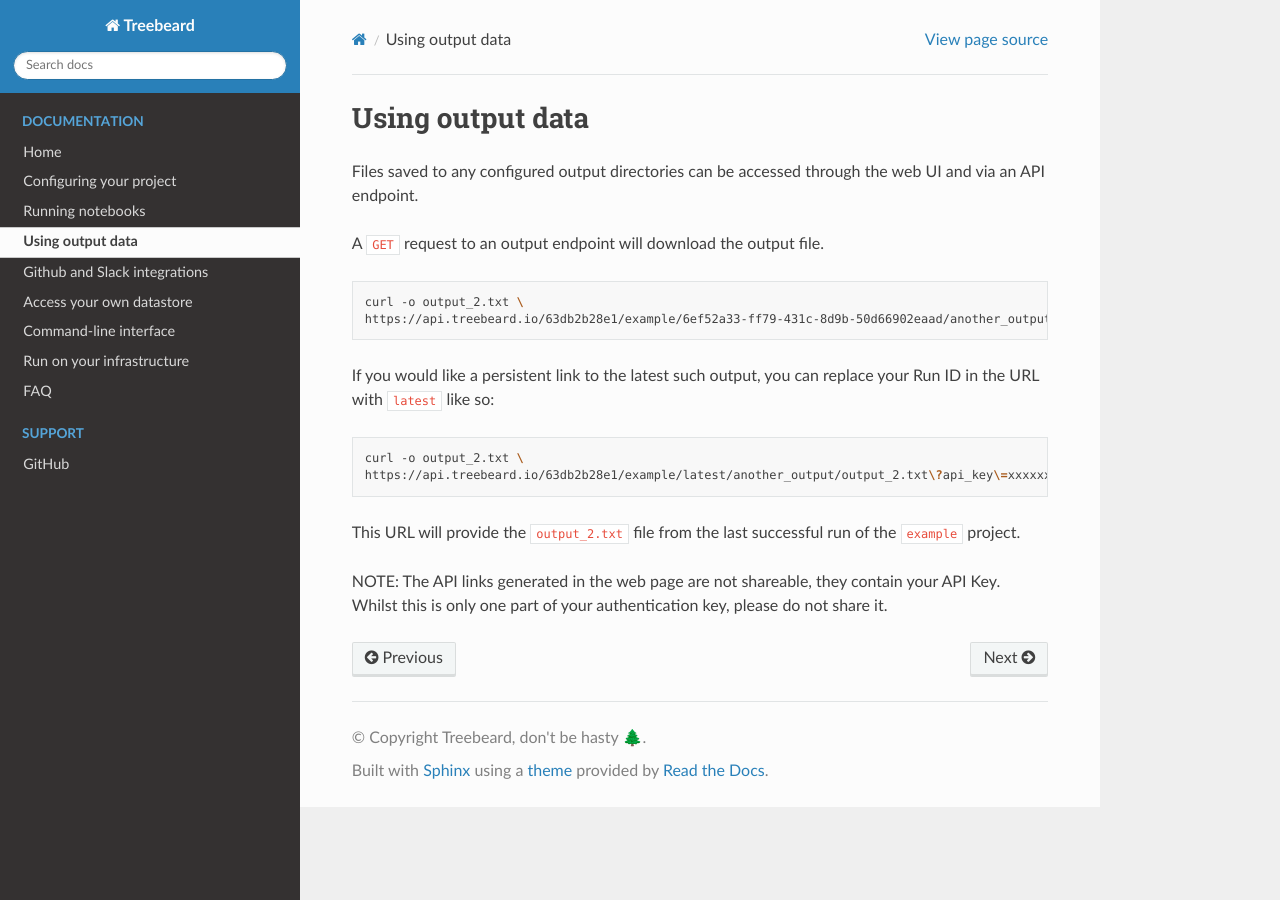
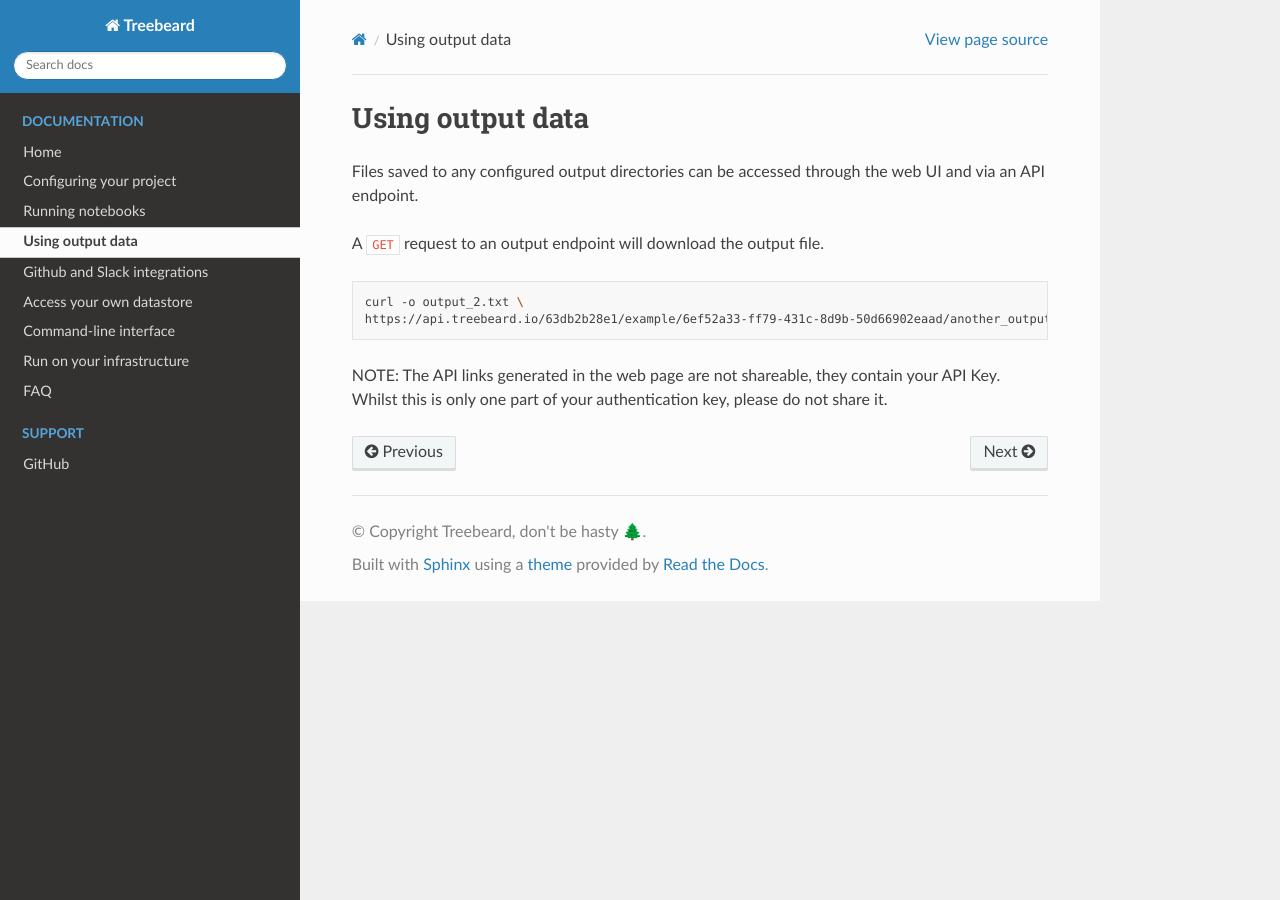
Before and after one commit to treebeardtech/nbmake-action, a Sphinx documentation site: the page built from docs/outputs.md, in a window 1280 px wide. Built offline with Sphinx 7.4.7 and the Read the Docs theme 2.0.0, drawn with Linux system fonts in a browser that asks for light colours.

Commit message:
Fix latest urls

````diff
--- a/docs/outputs.md
+++ b/docs/outputs.md
@@ -9,13 +9,4 @@ curl -o output_2.txt \
 https://api.treebeard.io/63db2b28e1/example/6ef52a33-ff79-431c-8d9b-50d66902eaad/another_output/output_2.txt\?api_key\=xxxxxxxxxx
 ```
 
-If you would like a persistent link to the latest such output, you can replace your Run ID in the URL with `latest` like so:
-
-```bash
-curl -o output_2.txt \
-https://api.treebeard.io/63db2b28e1/example/latest/another_output/output_2.txt\?api_key\=xxxxxxxxxx
-```
-
-This URL will provide the `output_2.txt` file from the last successful run of the `example` project.
-
 NOTE: The API links generated in the web page are not shareable, they contain your API Key. Whilst this is only one part of your authentication key, please do not share it.
````
Also changed, not shown: docs/index.md (+1 -1 lines), 3 other files.
